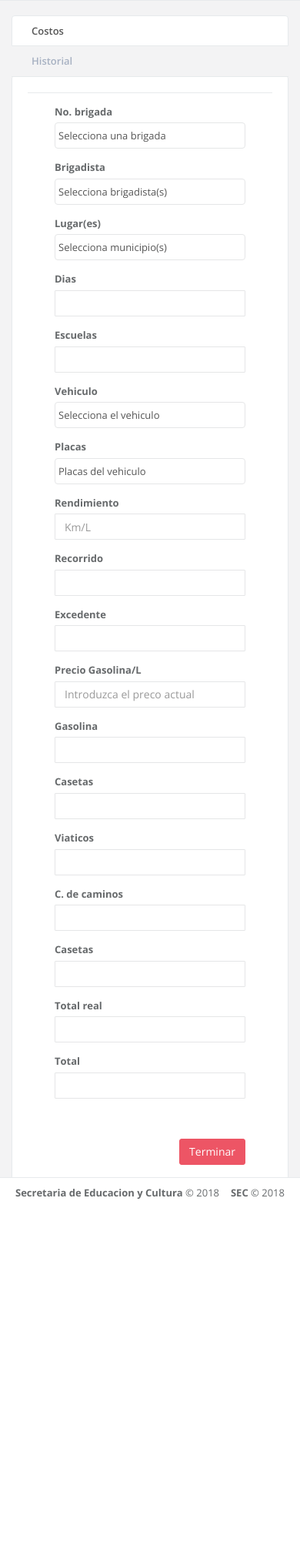
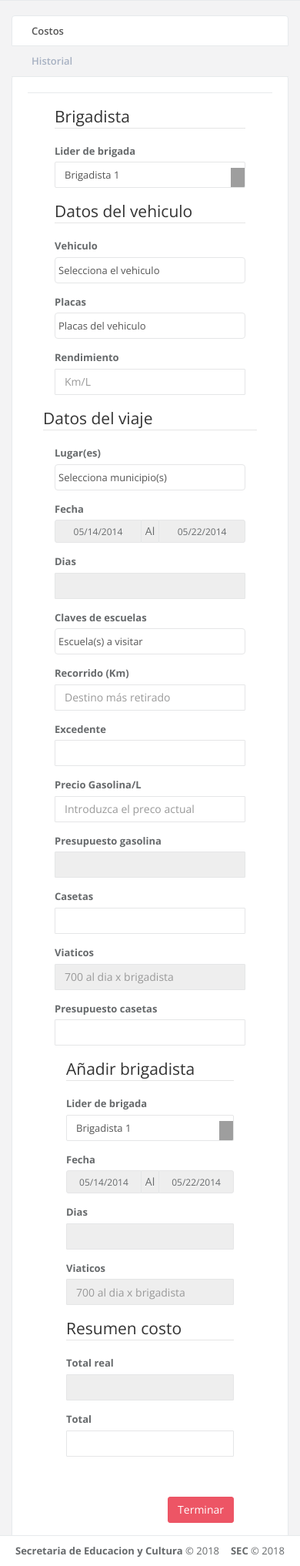
Before and after one commit to naun28/Ruta, a PHP site: page /Vista/viaticos.php in a window 390 px wide. Shown: the part 60-2094 px from the top of the page at 77% size. Before the commit the page ends 1618 px from the top, so only its background shows below. Run offline with PHP 8.4, Linux system fonts and the light colour scheme; some libraries are stand-ins or nearby versions; grey boxes are pictures that could not be loaded.

Commit message:
cambie contenido costos
modificacion de la pantalla y separacion por secciones

```diff
--- a/Section/cont_costos.php
+++ b/Section/cont_costos.php
@@ -18,29 +18,10 @@
              <form method="get" class="form-horizontal">
               <div class="col-lg-12">
                 <div class="col-lg-6">
-                <div class="form-group"><label class="col-sm-2 control-label">No. brigada</label>
-                  <div class="col-sm-10"><select data-placeholder="Selecciona una brigada" class="chosen-select col-sm-10" multiple style="width:350px;" tabindex="4">
-                    <!-- se cargaran de una base de datos-->
-                    <option value="1">1</option>
-                    <option value="2">2</option>
-                    <option value="3">3</option>
-                    <option value="4">4</option>
-                    <option value="5">5</option>
-                    <option value="6">6</option>
-                    <option value="7">7</option>
-                    <option value="8">8</option>
-                    <option value="9">9</option>
-                    <option value="10">10</option>
-                    <option value="11">11</option>
-                    <option value="12">12</option>
-                    <option value="13">13</option>
-                    <option value="14">14</option>
-
-                  </select></div>
-                </div>
-                <div class="form-group"><label class="col-sm-2 control-label">Brigadista</label>
-                  <div class="col-sm-10">
-                    <select data-placeholder="Selecciona brigadista(s)" class="chosen-select col-sm-10" multiple style="width:350px;" tabindex="4">
+                  <fieldset>
+                  <legend>Brigadista</legend>
+                  <div class="form-group"><label class="col-sm-2 control-label">Lider de brigada</label>
+                    <div class="col-sm-10"><select data-placeholder="Selecciona una brigada" class="chosen-select col-sm-10" style="width:350px;" tabindex="4">
                       <!-- se cargaran de una base de datos-->
                       <option value="1">Brigadista 1</option>
                       <option value="2">Brigadista 2</option>
@@ -54,9 +35,63 @@
                       <option value="10">Brigadista 10</option>
                       <option value="11">Brigadista 11</option>
                       <option value="12">Brigadista 12</option>
+
                     </select>
                   </div>
                 </div>
+                </fieldset>
+              </div>
+              <!-- parte 2-6 -->
+              <div class="col-lg-6">
+                  <fieldset>
+                  <legend>Datos del vehiculo</legend>
+                  <div class="form-group"><label class="col-sm-2 control-label">Vehiculo</label>
+                    <div class="col-sm-10">
+                      <select data-placeholder="Selecciona el vehiculo" class="chosen-select col-sm-10" multiple style="width:350px;" tabindex="4">
+                        <!-- se cargaran de una base de datos-->
+                        <option value="[000]">[000]</option>
+                        <option value="[001]">[001]</option>
+                        <option value="[002]">[002]</option>
+                        <option value="[003]">[003]</option>
+                        <option value="[004]">[004]</option>
+                        <option value="[005]">[005]</option>
+                        <option value="[006]">[006]</option>
+                        <option value="[007]">[007]</option>
+                        <option value="[008]">[008]</option>
+
+                      </select>
+                    </div>
+                  </div>
+
+                  <div class="form-group"><label class="col-sm-2 control-label">Placas</label>
+                    <div class="col-sm-10">
+                      <select data-placeholder="Placas del vehiculo" class="chosen-select col-sm-10" multiple style="width:350px;" tabindex="4">
+                        <!-- se cargaran de una base de datos-->
+                        <option value="[xx00000]">[xx00000]</option>
+                        <option value="[xx00001]">[xx00001]</option>
+                        <option value="[xx00002]">[xx00002]</option>
+                        <option value="[xx00003]">[xx00003]</option>
+                        <option value="[xx00004]">[xx00004]</option>
+                        <option value="[xx00005]">[xx00005]</option>
+                        <option value="[xx00006]">[xx00006]</option>
+                        <option value="[xx00007]">[xx00007]</option>
+                        <option value="[xx00008]">[xx00008]</option>
+
+                      </select>
+                    </div>
+                  </div>
+                  <div class="form-group"><label class="col-sm-2 control-label">Rendimiento</label>
+                    <div class="col-sm-10"><input placeholder="Km/L" type="text" class="form-control"></div>
+                  </div>
+                </div>
+              </div>
+            </fieldset>
+
+              <!-- ---------------------------------------------------------------------- -->
+              <div class="col-lg-12">
+                <fieldset>
+                  <legend>Datos del viaje</legend>
+                  <div class="col-lg-6">
                   <div class="form-group"><label class="col-sm-2 control-label">Lugar(es)</label>
                   <div class="col-sm-10">
                     <!-- se cargaran de una base de datos-->
@@ -137,90 +172,109 @@
                     </select>
                   </div>
                 </div>
-                <div class="form-group"><label class="col-sm-2 control-label">Dias</label>
-                  <div class="col-sm-10"><input type="text" class="form-control"></div>
+                <div class="form-group"><label class="col-sm-2 control-label">Fecha</label>
+                  <div class="col-sm-10">
+                    <center><div class="input-daterange input-group" id="datepicker">
+                      <input type="text" class="input-sm form-control" readonly name="start" value="05/14/2014"/>
+                      <span class="input-group-addon">Al</span>
+                      <input type="text" class="input-sm form-control" readonly name="end" value="05/22/2014" />
+                    </div></center>
                   </div>
                 </div>
-              <div class="col-lg-6">
-                <div class="form-group"><label class="col-sm-2 control-label">Escuelas</label>
+                <div class="form-group"><label class="col-sm-2 control-label">Dias</label>
+                  <div class="col-sm-10"><input type="text" readonly class="form-control"></div>
+                </div>
+                <div class="form-group"><label class="col-sm-2 control-label">Claves de escuelas</label>
                   <div class="col-sm-10">
-                    <input type="text" class="form-control">
-                                    <!-- <select data-placeholder="Selecciona brigadista(s)" class="chosen-select col-sm-10" multiple style="width:350px;" tabindex="4">
-                                    </select> -->
-
-                                  </div>
-                                </div>
-                                <div class="form-group"><label class="col-sm-2 control-label">Vehiculo</label>
-                                  <div class="col-sm-10">
-                                    <select data-placeholder="Selecciona el vehiculo" class="chosen-select col-sm-10" multiple style="width:350px;" tabindex="4">
-                                      <!-- se cargaran de una base de datos-->
-                                      <option value="[000]">[000]</option>
-                                      <option value="[001]">[001]</option>
-                                      <option value="[002]">[002]</option>
-                                      <option value="[003]">[003]</option>
-                                      <option value="[004]">[004]</option>
-                                      <option value="[005]">[005]</option>
-                                      <option value="[006]">[006]</option>
-                                      <option value="[007]">[007]</option>
-                                      <option value="[008]">[008]</option>
-
+                    <!--<input type="text" class="form-control">-->
+                      <select data-placeholder="Escuela(s) a visitar" class="chosen-select col-sm-10" multiple style="width:350px;" tabindex="4">
+                        <option value="1">Escuela 1</option>
+                        <option value="2">Escuela 2</option>
+                        <option value="3">Escuela 3</option>
+                        <option value="4">Escuela 4</option>
+                        <option value="5">Escuela 5</option>
                       </select>
                     </div>
                   </div>
-
-                                <div class="form-group"><label class="col-sm-2 control-label">Placas</label>
-                                  <div class="col-sm-10">
-                                    <select data-placeholder="Placas del vehiculo" class="chosen-select col-sm-10" multiple style="width:350px;" tabindex="4">
-                                      <!-- se cargaran de una base de datos-->
-                                      <option value="[xx00000]">[xx00000]</option>
-                                      <option value="[xx00001]">[xx00001]</option>
-                                      <option value="[xx00002]">[xx00002]</option>
-                                      <option value="[xx00003]">[xx00003]</option>
-                                      <option value="[xx00004]">[xx00004]</option>
-                                      <option value="[xx00005]">[xx00005]</option>
-                                      <option value="[xx00006]">[xx00006]</option>
-                                      <option value="[xx00007]">[xx00007]</option>
-                                      <option value="[xx00008]">[xx00008]</option>
-
-                                    </select>
-                                  </div>
-                                </div>
-                                <div class="form-group"><label class="col-sm-2 control-label">Rendimiento</label>
-                                  <div class="col-sm-10"><input placeholder="Km/L" type="text" class="form-control"></div>
-                                </div>
-                              </div>
-                            </div>
-                            <div class="col-lg-12">
-                              <div class="col-lg-6">
-                                <div class="form-group"><label class="col-sm-2 control-label">Recorrido</label>
-                                  <div class="col-sm-10"><input type="text" class="form-control"></div>
+                  <div class="form-group"><label class="col-sm-2 control-label">Recorrido (Km)</label>
+                    <div class="col-sm-10"><input type="text" placeholder="Destino más retirado" class="form-control"></div>
                   </div>
 
                   <div class="form-group"><label class="col-sm-2 control-label">Excedente</label>
                     <div class="col-sm-10"><input type="text" class="form-control"></div>
                   </div>
+
+                </div>
+                <div class="col-lg-6">
                   <div class="form-group"><label class="col-sm-2 control-label">Precio Gasolina/L</label>
                     <div class="col-sm-10"><input placeholder="Introduzca el preco actual" type="text" class="form-control"></div>
                   </div>
-                                <div class="form-group"><label class="col-sm-2 control-label">Gasolina</label>
-                                  <div class="col-sm-10"><input type="text" class="form-control"></div>
+                  <div class="form-group"><label class="col-sm-2 control-label">Presupuesto gasolina</label>
+                    <div class="col-sm-10"><input type="text" readonly class="form-control"></div>
                   </div>
-                              </div>
-                              <div class="col-lg-6">
                   <div class="form-group"><label class="col-sm-2 control-label">Casetas</label>
                     <div class="col-sm-10"><input type="text" class="form-control"></div>
                   </div>
                   <div class="form-group"><label class="col-sm-2 control-label">Viaticos</label>
+                    <div class="col-sm-10"><input type="text" readonly placeholder="700 al dia x brigadista" class="form-control"></div>
+                  </div>
+                  <!-- <div class="form-group"><label class="col-sm-2 control-label">C. de caminos</label>
+                    <div class="col-sm-10"><input type="text" class="form-control"></div>
+                  </div> -->
+                  <div class="form-group"><label class="col-sm-2 control-label">Presupuesto casetas</label>
                     <div class="col-sm-10"><input type="text" class="form-control"></div>
                   </div>
-                                <div class="form-group"><label class="col-sm-2 control-label">C. de caminos</label>
-                                  <div class="col-sm-10"><input type="text" class="form-control"></div>
+
+
+
                 </div>
-                                <div class="form-group"><label class="col-sm-2 control-label">Casetas</label>
-                                  <div class="col-sm-10"><input type="text" class="form-control"></div>
+              </fieldset>
+                 <div class="col-lg-12">
+                   <div class="col-lg-6">
+                    <fieldset>
+                    <legend>Añadir brigadista</legend>
+                      <div class="form-group"><label class="col-sm-2 control-label">Lider de brigada</label>
+                    <div class="col-sm-10"><select data-placeholder="Selecciona una brigada" class="chosen-select col-sm-10" style="width:350px;" tabindex="4">
+                      <!-- se cargaran de una base de datos-->
+                      <option value="1">Brigadista 1</option>
+                      <option value="2">Brigadista 2</option>
+                      <option value="3">Brigadista 3</option>
+                      <option value="4">Brigadista 4</option>
+                      <option value="5">Brigadista 5</option>
+                      <option value="6">Brigadista 6</option>
+                      <option value="7">Brigadista 7</option>
+                      <option value="8">Brigadista 8</option>
+                      <option value="9">Brigadista 9</option>
+                      <option value="10">Brigadista 10</option>
+                      <option value="11">Brigadista 11</option>
+                      <option value="12">Brigadista 12</option>
+
+                    </select>
                   </div>
+                </div>
+                <div class="form-group"><label class="col-sm-2 control-label">Fecha</label>
+                  <div class="col-sm-10">
+                    <center><div class="input-daterange input-group" id="datepicker">
+                      <input type="text" class="input-sm form-control" readonly name="start" value="05/14/2014"/>
+                      <span class="input-group-addon">Al</span>
+                      <input type="text" class="input-sm form-control" readonly name="end" value="05/22/2014" />
+                    </div></center>
+                  </div>
+                </div>
+                <div class="form-group"><label class="col-sm-2 control-label">Dias</label>
+                  <div class="col-sm-10"><input type="text" readonly class="form-control"></div>
+                </div>
+                <div class="form-group"><label class="col-sm-2 control-label">Viaticos</label>
+                    <div class="col-sm-10"><input type="text" readonly placeholder="700 al dia x brigadista" class="form-control"></div>
+                  </div>
+
+                    </fieldset>
+                   </div>
+                   <div class="col-lg-6">
+                    <fieldset>
+                    <legend>Resumen costo</legend>
                     <div class="form-group"><label class="col-sm-2 control-label">Total real</label>
-                                  <div class="col-sm-10"><input type="text" class="form-control"></div>
+                    <div class="col-sm-10"><input type="text" readonly class="form-control"></div>
                   </div>
                   <div class="form-group"><label class="col-sm-2 control-label">Total</label>
                     <div class="col-sm-10"><input type="text" class="form-control"></div>
@@ -230,6 +284,8 @@
                       <!-- <input type="reset" class="btn btn-default pull-left" value="Limpiar"> -->
                       <input type="submit" class="btn btn-danger pull-right" value="Terminar">
                     </div>
+                  </div>
+                </fieldset>
                    </div>
                 </div>
               </div>
```
Lines whose indentation alone changed are shown as unchanged.
